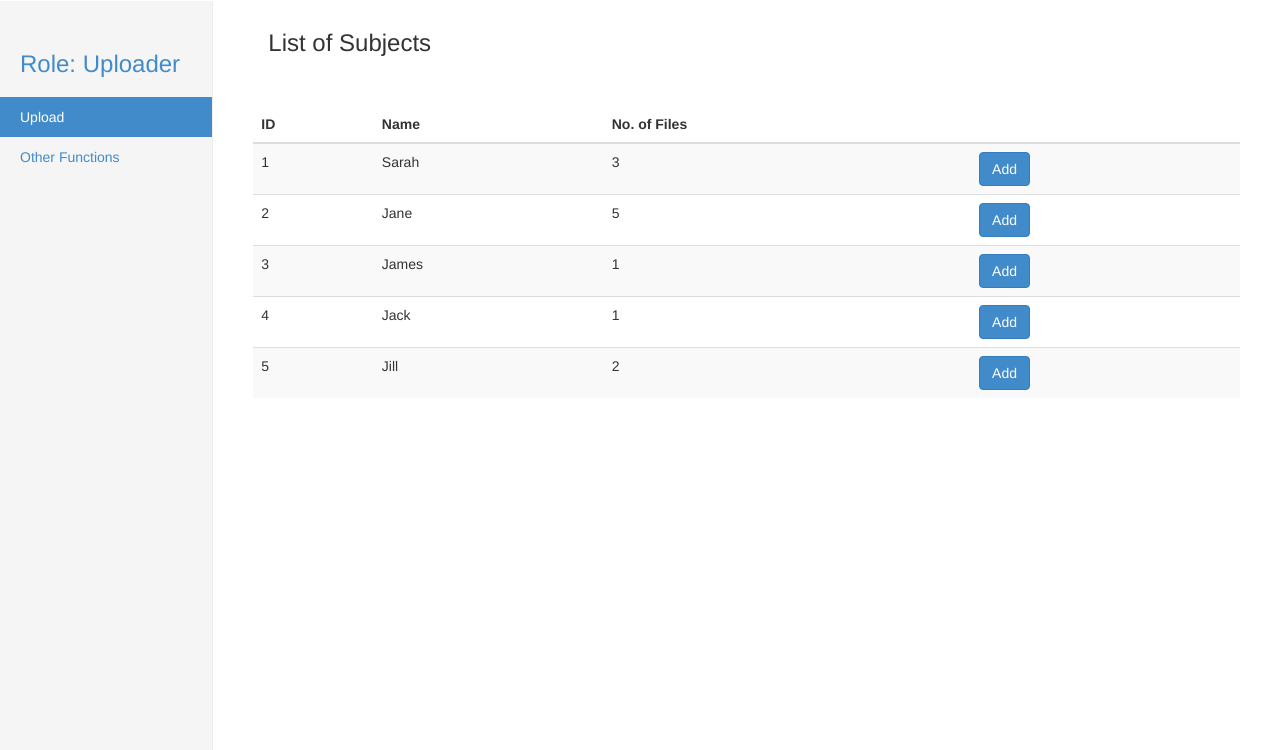
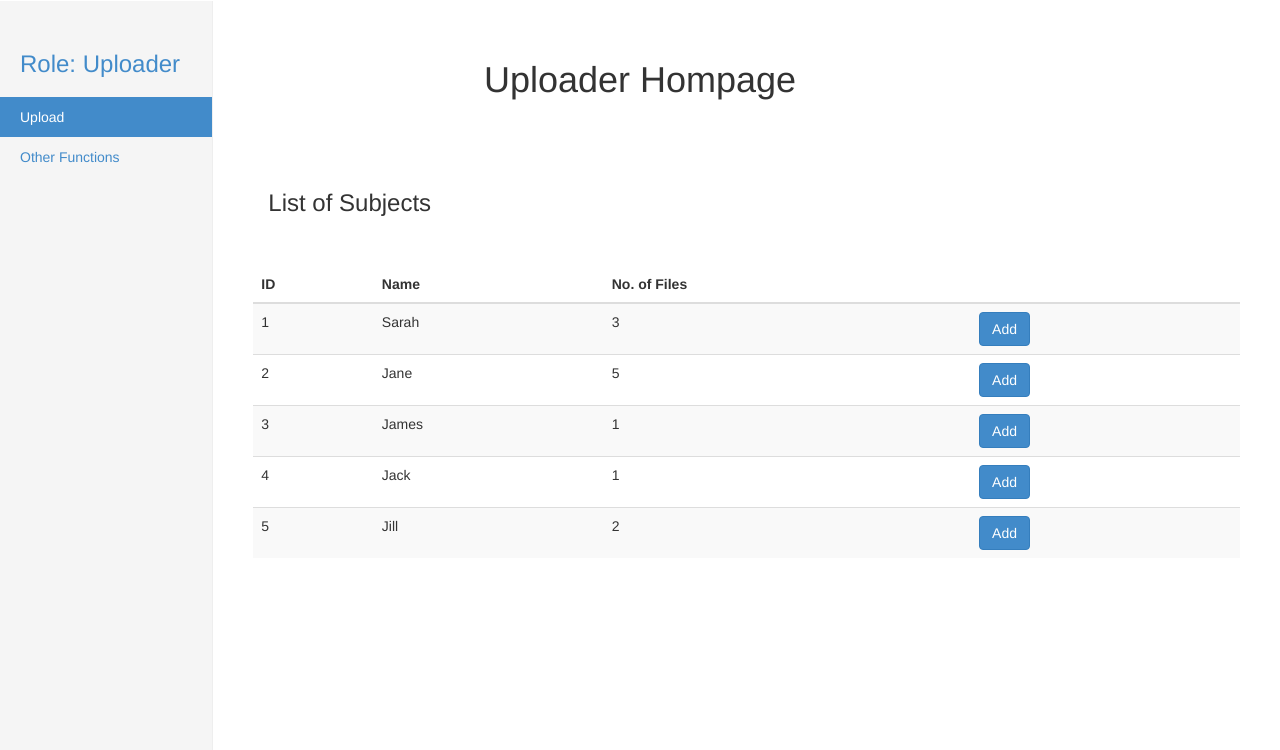
Before and after one commit to ctsit/redi-dropper-client, a Flask app: page /uploaderhome in a window 1280 px wide. Shown: the part 50-800 px from the top of the page. Run offline with Flask 2, Linux system fonts and the light colour scheme; some libraries are stand-ins or nearby versions.

Commit message:
Add heading for uploader home page

```diff
--- a/app/redidropper/templates/uploaderhome.html
+++ b/app/redidropper/templates/uploaderhome.html
@@ -1,9 +1,12 @@
 {% extends "layout.html" %}
 
 {% block content %}
-
+	<link href="{{ url_for('static', filename='css/starter-template.css') }}" rel="stylesheet">
 	<div class="container-fluid">
 		<div class="row">
+			<div class="starter-template">
+				<h1>Uploader Hompage</h1>
+			</div>
 			<div class="col-sm-3 col-md-2 sidebar">
 				<ul class="nav nav-sidebar">
 					<li><a href="#"><h3>Role: Uploader</h3></a></li>
```
